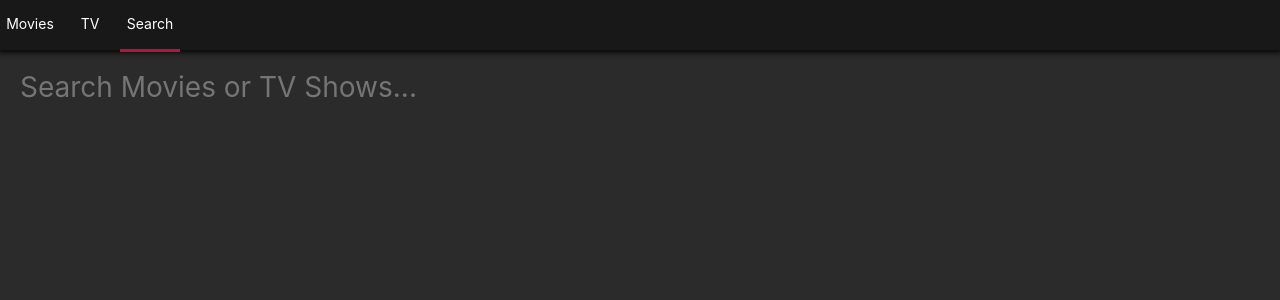
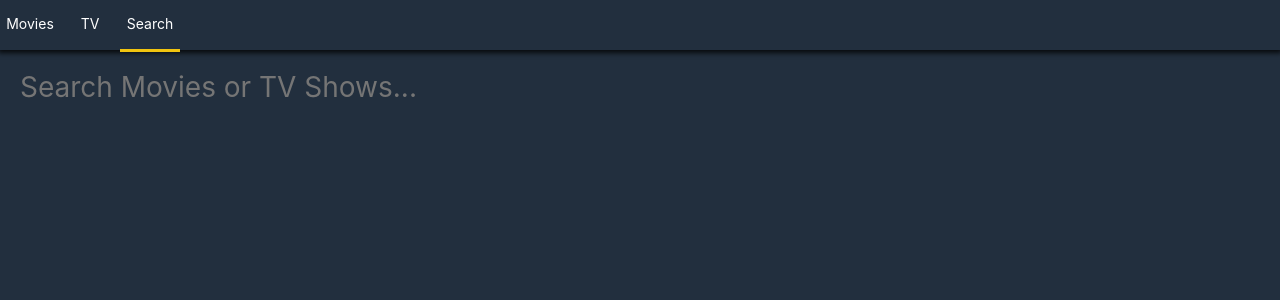
Before and after one commit to reesekimm/nomflix, a React (Create React App) app: page /search in a window 1280 px wide. Shown: the top 300 px of the page. Built offline with nearby package versions, Linux system fonts and the light colour scheme.

Commit message:
Modify CSS Style and Error message

```diff
--- a/src/Components/GlobalStyles.js
+++ b/src/Components/GlobalStyles.js
@@ -13,7 +13,7 @@ const GlobalStyles = createGlobalStyle`
   body {
     font-family:-apple-system, BlinkMacSystemFont, 'Segoe UI', Roboto, Oxygen, Ubuntu, Cantarell, 'Open Sans', 'Helvetica Neue', sans-serif;
     font-size: 14px;
-    background-color: rgba(20, 20, 20, 0.9);
+    background-color: #222f3e;
     color: white;
     padding-top: 70px;
   }
--- a/src/Components/Header.js
+++ b/src/Components/Header.js
@@ -11,7 +11,7 @@ const Header = styled.header`
   height: 50px;
   display: flex;
   align-items: center;
-  background-color: rgba(20, 20, 20, 0.8);
+  background-color: #222f3e;
   box-shadow: 0px 1px 5px 2px rgba(0, 0, 0, 0.8);
   z-index: 10;
 `;
@@ -24,7 +24,7 @@ const Item = styled.li`
   width: 60px;
   text-align: center;
   border-bottom: 3px solid
-    ${props => (props.current ? "#b71540" : "transparent")};
+    ${props => (props.current ? "#f1c40f" : "transparent")};
   transition: border-bottom 0.3s ease-in-out;
 `;
 
@@ -37,7 +37,6 @@ const SLink = styled(Link)`
 
 export default withRouter(({ location: { pathname } }) => (
   <Header>
-    {/* {console.log(props)} */}
     <List>
       <Item current={pathname === "/"}>
         <SLink to="/">Movies</SLink>
--- a/src/Components/Loader.js
+++ b/src/Components/Loader.js
@@ -6,14 +6,15 @@ const Container = styled.div`
   width: 100vw;
   display: flex;
   justify-content: center;
-  padding-top: 50px;
-  font-size: 30px;
+  align-items: center;
+  padding-bottom: 150px;
+  font-size: 20px;
 `;
 
 export default () => (
   <Container>
     <span role="img" aria-label="Loading">
-      {"\u23F0"}
+      Loading...
     </span>
   </Container>
 );
--- a/src/Routes/Home/HomeContainer.js
+++ b/src/Routes/Home/HomeContainer.js
@@ -22,7 +22,6 @@ export default class extends React.Component {
       const {
         data: { results: popular }
       } = await movieApi.popular();
-      // throw Error();
       this.setState({
         nowPlaying: nowPlaying,
         upcoming: upcoming,
@@ -30,7 +29,7 @@ export default class extends React.Component {
       });
     } catch {
       this.setState({
-        error: "Can't find movie information."
+        error: "Oops! Something went wrong."
       });
     } finally {
       this.setState({
```
